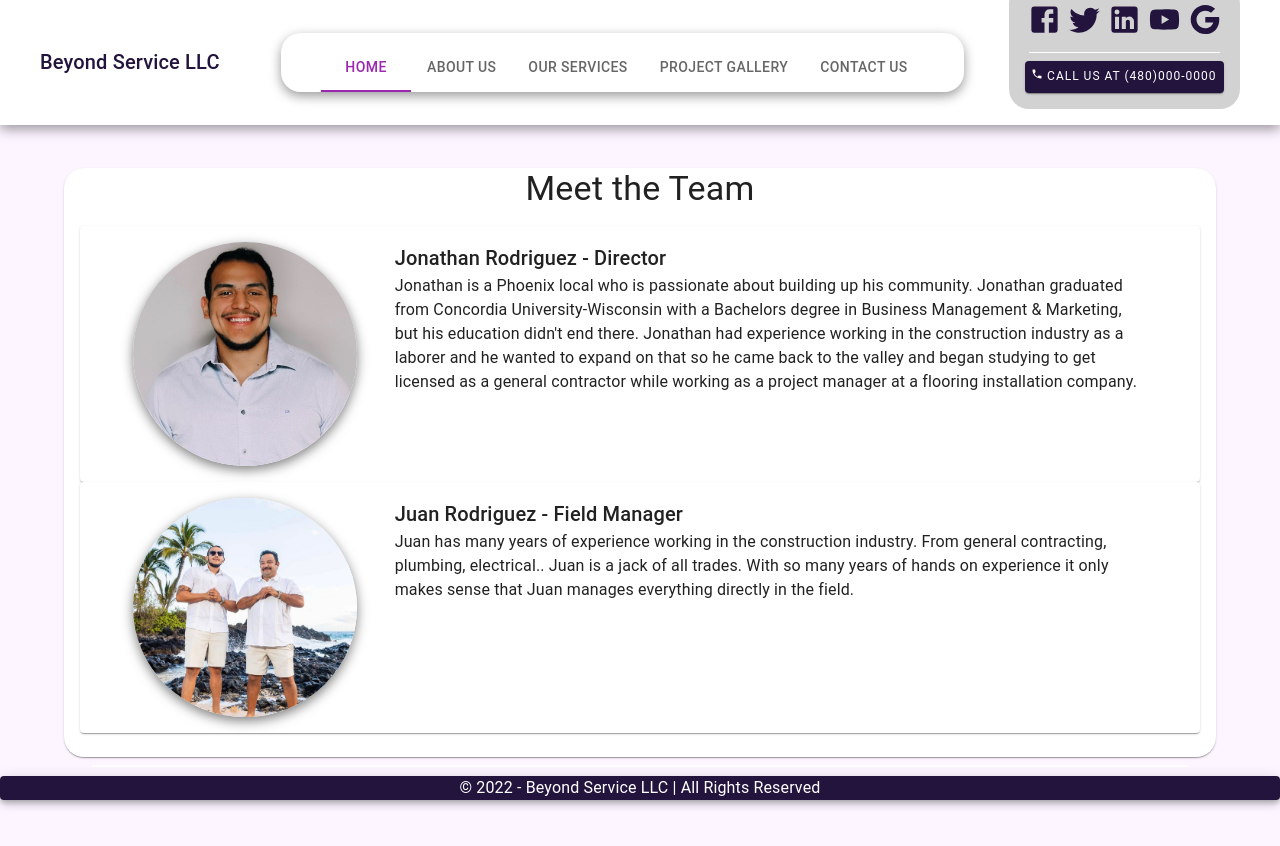
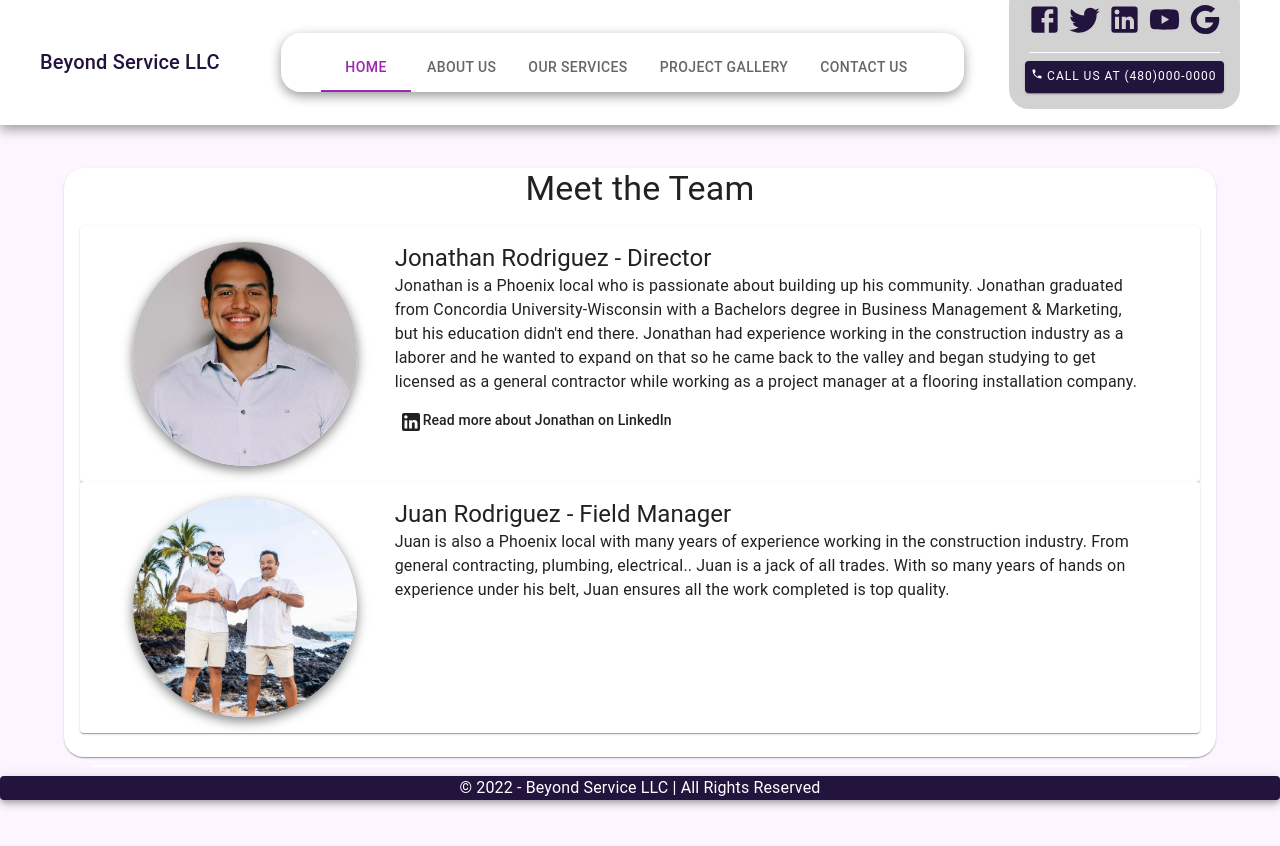
Before and after one commit to melxincognito/beyond-service-llc, a React (Create React App) app in the folder client/: page /aboutUs in a window 1280 px wide. Shown: the top 846 px of the page. Built offline with nearby package versions, Linux system fonts and the light colour scheme.

Commit message:
added linkedIn

```diff
--- a/client/src/pages/MeetTeamPage.js
+++ b/client/src/pages/MeetTeamPage.js
@@ -1,9 +1,13 @@
 import React from "react";
 import { Card, CardContent, CardMedia, Box, Typography } from "@mui/material";
+import LinkedInIcon from "@mui/icons-material/LinkedIn";
+
+// images
 import Jonathan from "../assets/Jonathan.jpg";
 import Juan from "../assets/Juan.jpg";
 
 export default function MeetTeamPage() {
+  // styles
   const cardStyles = {
     borderRadius: 5,
     display: "grid",
@@ -23,6 +27,13 @@ export default function MeetTeamPage() {
     boxShadow: "0 0.25rem 0.75rem rgba(0, 0, 0, 0.5)",
   };
 
+  function linkedInPageClick() {
+    window.open(
+      "https://www.linkedin.com/in/rodriguezjonathon/#experience",
+      "_blank"
+    );
+  }
+
   return (
     <>
       <Card sx={cardStyles}>
@@ -40,7 +51,7 @@ export default function MeetTeamPage() {
 
             <Box sx={{ width: "70%" }}>
               <CardContent>
-                <Typography variant="h6">
+                <Typography variant="h5">
                   Jonathan Rodriguez - Director{" "}
                 </Typography>
                 <Typography>
@@ -56,6 +67,13 @@ export default function MeetTeamPage() {
                   installation company.{" "}
                 </Typography>
               </CardContent>
+              <Box display="flex" sx={{ marginLeft: 2.5 }}>
+                <LinkedInIcon onClick={linkedInPageClick} />{" "}
+                <Typography variant="subtitle2">
+                  {" "}
+                  Read more about Jonathan on LinkedIn
+                </Typography>
+              </Box>
             </Box>
           </Card>
           <Card sx={teamMemberCardStyles}>
@@ -70,16 +88,16 @@ export default function MeetTeamPage() {
             <Box sx={{ width: "70%" }}>
               {" "}
               <CardContent>
-                <Typography variant="h6">
+                <Typography variant="h5">
                   Juan Rodriguez - Field Manager{" "}
                 </Typography>
                 <Typography>
                   {" "}
-                  Juan has many years of experience working in the construction
-                  industry. From general contracting, plumbing, electrical..
-                  Juan is a jack of all trades. With so many years of hands on
-                  experience it only makes sense that Juan manages everything
-                  directly in the field.
+                  Juan is also a Phoenix local with many years of experience
+                  working in the construction industry. From general
+                  contracting, plumbing, electrical.. Juan is a jack of all
+                  trades. With so many years of hands on experience under his
+                  belt, Juan ensures all the work completed is top quality.
                 </Typography>
               </CardContent>
             </Box>
```
